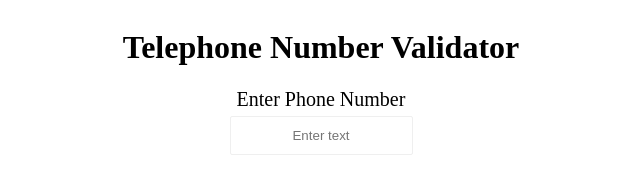
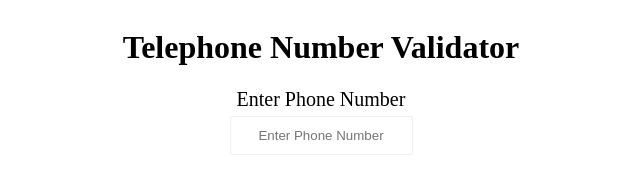
Before and after one commit to Hamza-Dahmoun/Telephone-Number-Validator, a plain HTML site: page index.html in a window 1280 px wide. Shown: the full height of the page, 319-959 px from the left. Drawn offline with Linux system fonts and the light colour scheme.

Commit message:
change onkeyup function name

```diff
--- a/index.html
+++ b/index.html
@@ -35,7 +35,7 @@
     <h1>Telephone Number Validator</h1>
     <div>
         <label for="textInput">Enter Phone Number</label>
-        <input type="text" id="textInput" onkeyup="rot13()" placeholder="Enter text">
+        <input type="text" id="textInput" onkeyup="telephoneCheck()" placeholder="Enter Phone Number">
     </div>
 
     <p id="result"></p>
```
